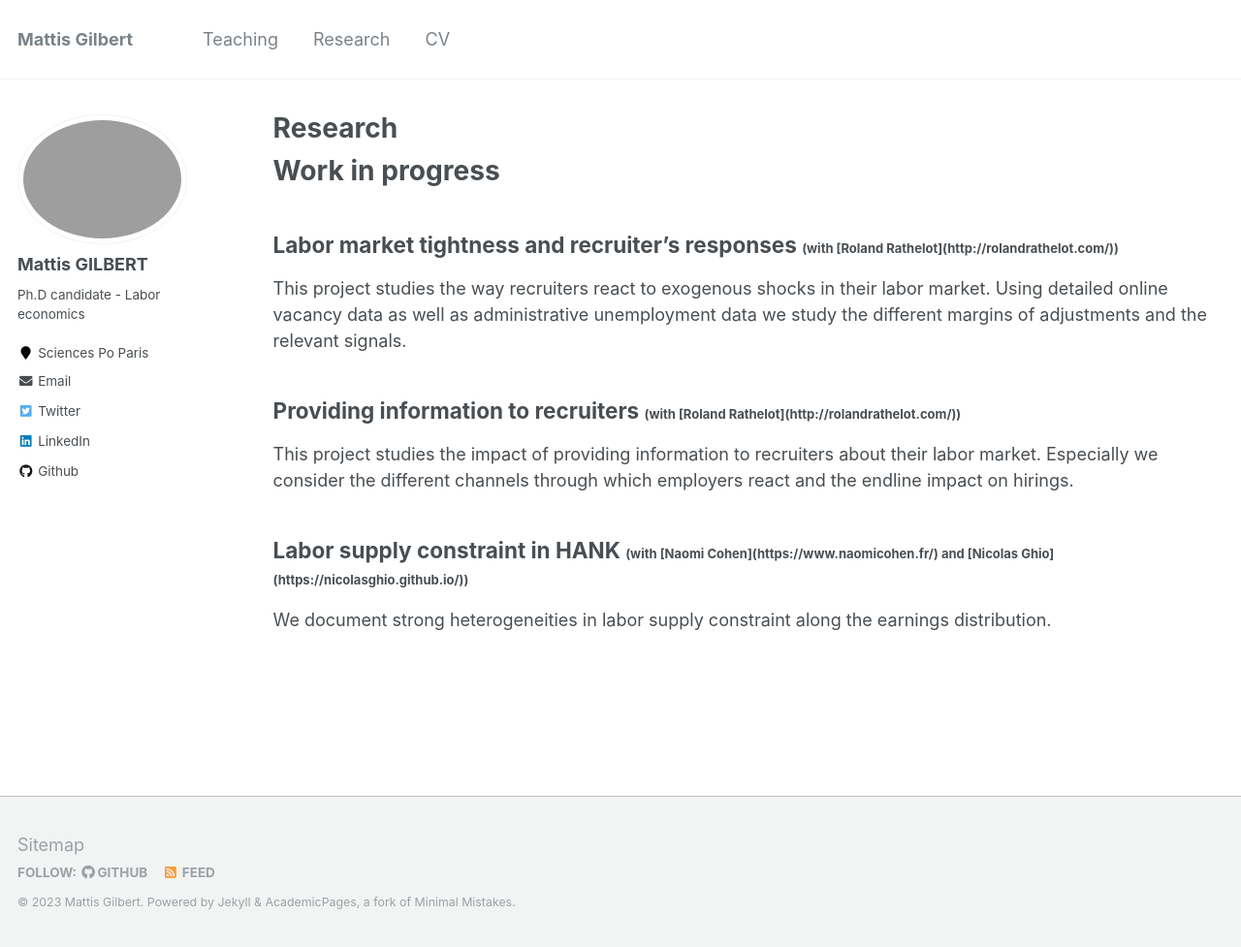
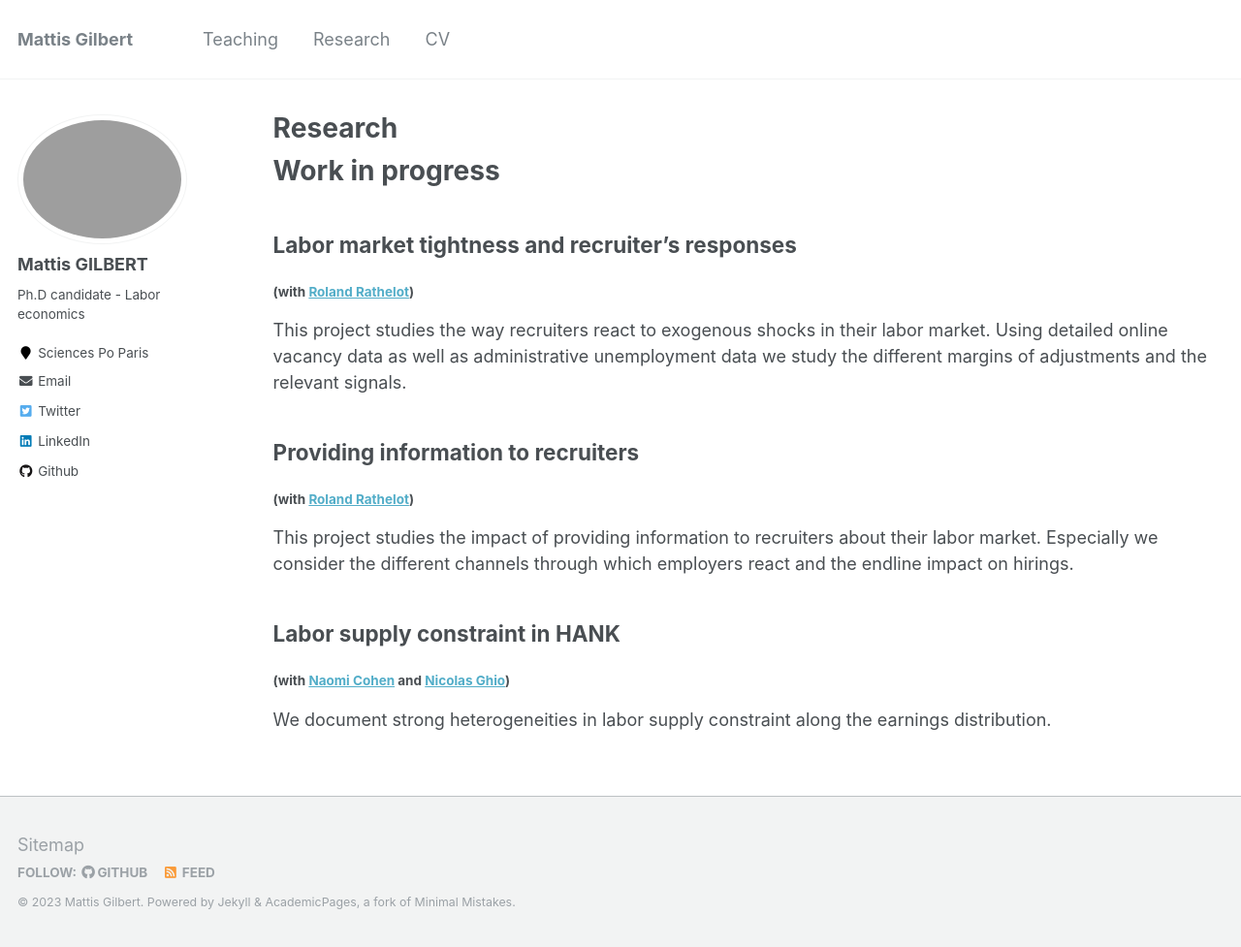
Before and after one commit to mattis-gilbert/mattis-gilbert.github.io, a Jekyll site: the page built from _pages/research.md, in a window 1280 px wide and 977 px high. Shown: the whole window at 97% size. Built offline with Jekyll 4.4.1, drawn with Linux system fonts in a browser that asks for light colours.

Commit message:
change coauthor place

```diff
--- a/_pages/research.md
+++ b/_pages/research.md
@@ -9,14 +9,17 @@ redirect_from:
 
 # Work in progress
 
-## Labor market tightness and recruiter's responses  <font size= "2">(with [Roland Rathelot](http://rolandrathelot.com/))  </font>
+## Labor market tightness and recruiter's responses
+#### (with [Roland Rathelot](http://rolandrathelot.com/))
 
 This project studies the way recruiters react to exogenous shocks in their labor market. Using detailed online vacancy data as well as administrative unemployment data we study the different margins of adjustments and the relevant signals.
 
-## Providing information to recruiters <font size= "2">(with [Roland Rathelot](http://rolandrathelot.com/)) </font>
+## Providing information to recruiters
+#### (with [Roland Rathelot](http://rolandrathelot.com/))
 
 This project studies the impact of providing information to recruiters about their labor market. Especially we consider the different channels through which employers react and the endline impact on hirings.
 
-## Labor supply constraint in HANK  <font size= "2">(with [Naomi Cohen](https://www.naomicohen.fr/) and   [Nicolas Ghio](https://nicolasghio.github.io/))  </font>
+## Labor supply constraint in HANK
+#### (with [Naomi Cohen](https://www.naomicohen.fr/) and   [Nicolas Ghio](https://nicolasghio.github.io/))
 
 We document strong heterogeneities in labor supply constraint along the earnings distribution.
```
